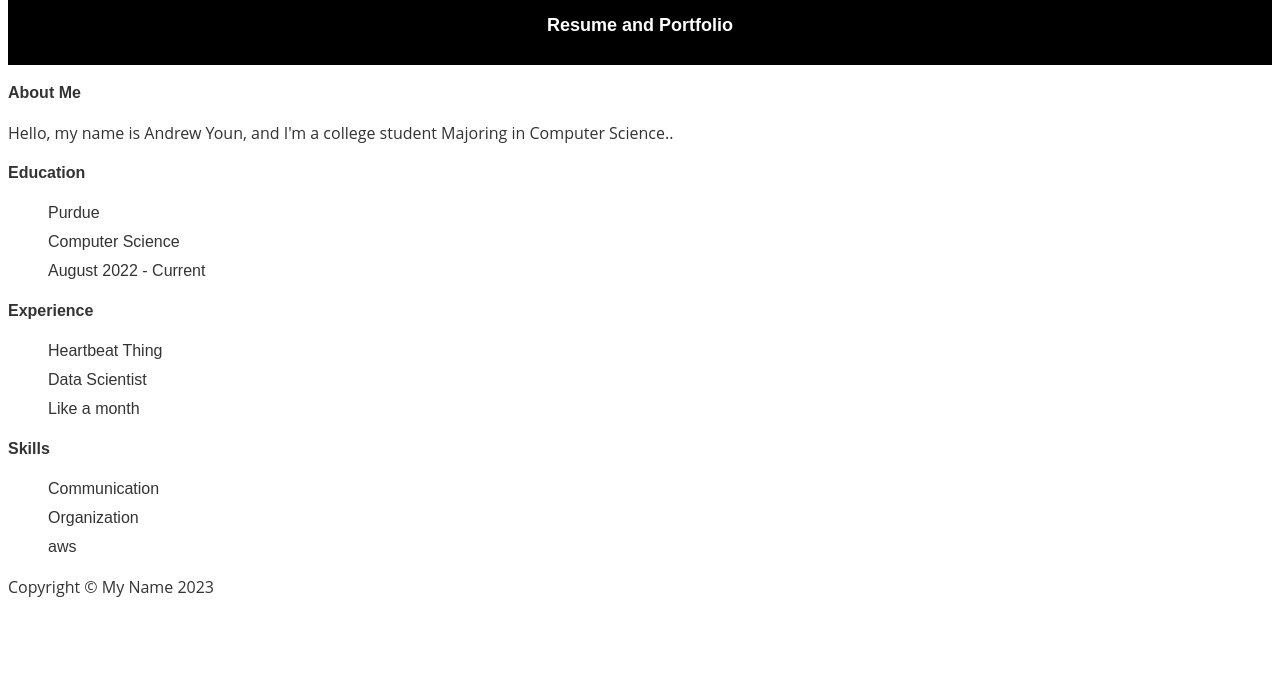
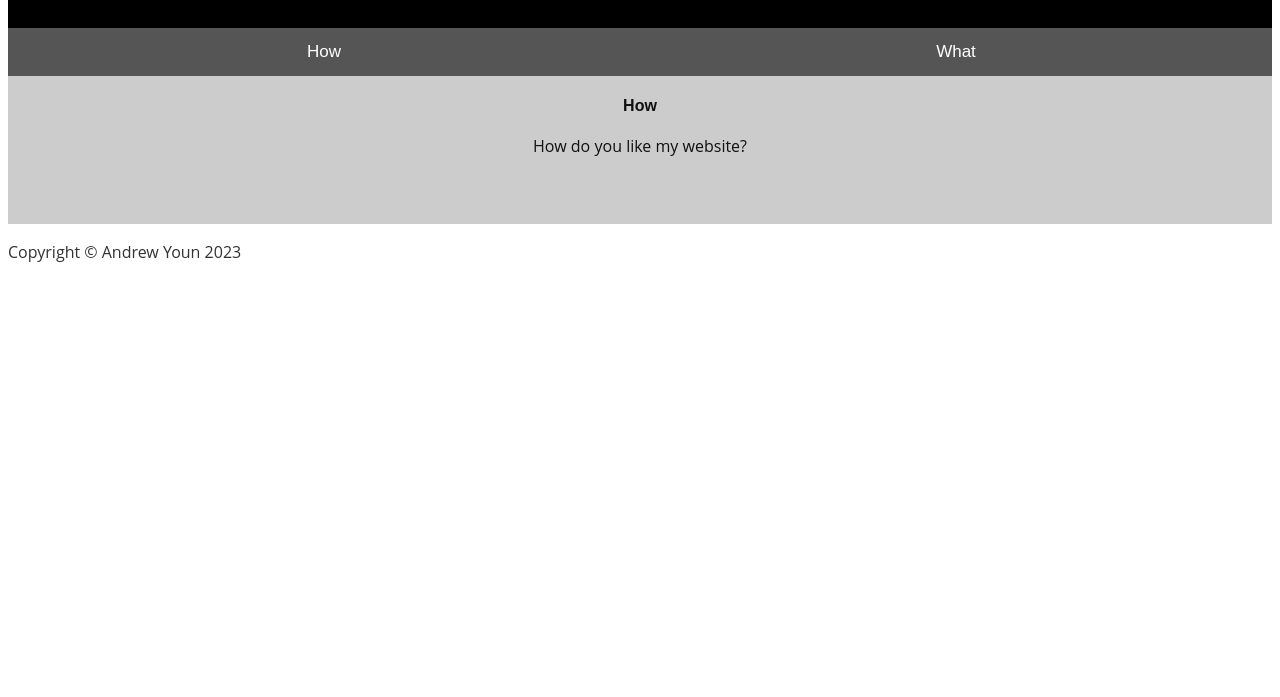
Before and after one commit to PixelQuester/Resume-Page, a plain HTML site: page index.html in a window 1280 px wide. Shown: the part 103-800 px from the top of the page. Drawn offline with Linux system fonts and the light colour scheme.

Commit message:
Update index.html

```diff
--- a/index.html
+++ b/index.html
@@ -3,44 +3,32 @@
 <head>
   <title>Resume</title>
   <link rel="stylesheet" href="style.css">
+  <script type="application/javascript" src="myjs.js"></script>
 </head>
-<body>
-  <header>
-    <h1>Andrew Youn</h1>
-    <h2>Resume and Portfolio</h2>
-  </header>
-  <main>
-    <section>
-      <h3>About Me</h3>
-      <p>Hello, my name is Andrew Youn, and I'm a college student Majoring in Computer Science..</p>
-    </section>
-    <section>
-      <h3>Education</h3>
-      <ul>
-        <li>Purdue</li>
-        <li>Computer Science</li>
-        <li>August 2022 - Current</li>
-      </ul>
-    </section>
-    <section>
-      <h3>Experience</h3>
-      <ul>
-        <li>Heartbeat Thing</li>
-        <li>Data Scientist</li>
-        <li>Like a month</li>
-      </ul>
-    </section>
-    <section>
-      <h3>Skills</h3>
-      <ul>
-        <li>Communication</li>
-        <li>Organization</li>
-        <li>aws</li>
-      </ul>
-    </section>
-  </main>
+ <body>
+    <div class="container">
+      <header>
+		<h1>Just some boring HTML</h1>
+      </header>
+
+      <button class="tablink" onclick="openTab('tabintro', this, '#222')" id="defaultOpen">How</button>
+      <button class="tablink" onclick="openTab('tababout', this, '#222')">What</button>
+
+      <div id="tabintro" class="tabcontent">
+		<h3>How</h3>
+		<p>How do you like my website?</p>
+      </div>
+
+      <div id="tababout" class="tabcontent">
+		<h3>What</h3>
+		<p>I used these to make this site: <br/>
+		  HTML <br/>
+		  CSS <br/>
+		  JS (JavaScript)
+		</p>
+      </div>
+    </div>
+  </body>
   <footer>
-    <p>Copyright &copy; My Name 2023</p>
-  </footer>
-</body>
+    <p> Copyright &copy; Andrew Youn 2023
 </html>
```
